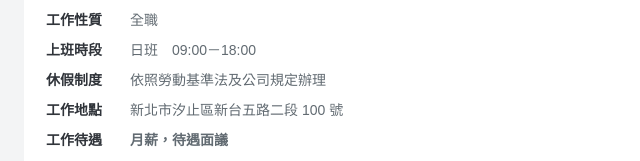
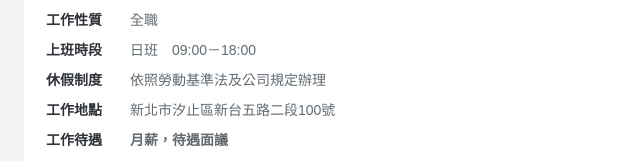
Before and after one commit to ppp930520-ops/104-admin-job-page, a plain HTML site: page index.html in a window 1280 px wide. Shown: the part 637-798 px from the top of the page, 56-696 px from the left. Drawn offline with Linux system fonts and the light colour scheme.

Commit message:
Match requested work address formatting

```diff
--- a/index.html
+++ b/index.html
@@ -103,7 +103,7 @@ li{padding-left:0;margin:3px 0}
      <strong>工作性質</strong><div>全職</div>
      <strong>上班時段</strong><div>日班　09:00－18:00</div>
      <strong>休假制度</strong><div>依照勞動基準法及公司規定辦理</div>
-     <strong>工作地點</strong><div>新北市汐止區新台五路二段 100 號</div>
+     <strong>工作地點</strong><div>新北市汐止區新台五路二段100號</div>
      <strong>工作待遇</strong><div class="orange">月薪，待遇面議</div>
      <strong>需求人數</strong><div>1 人</div>
     </div>
```
